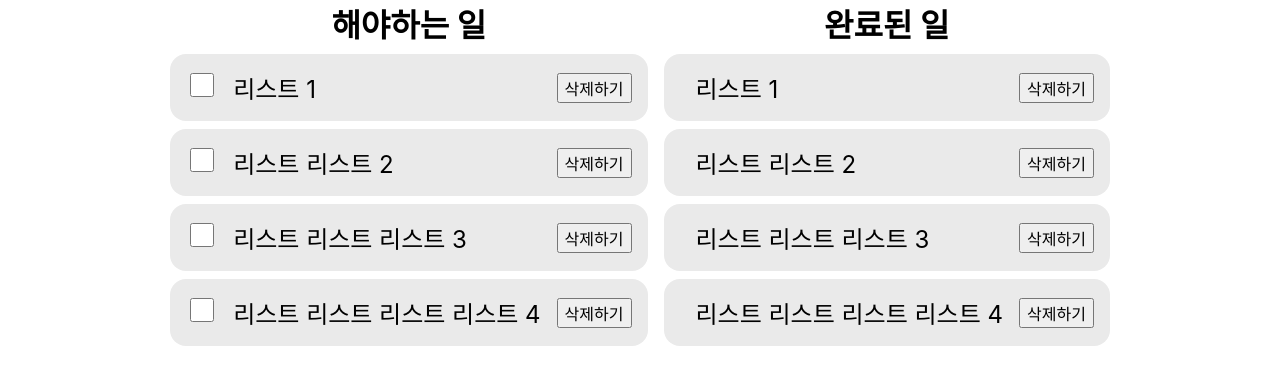
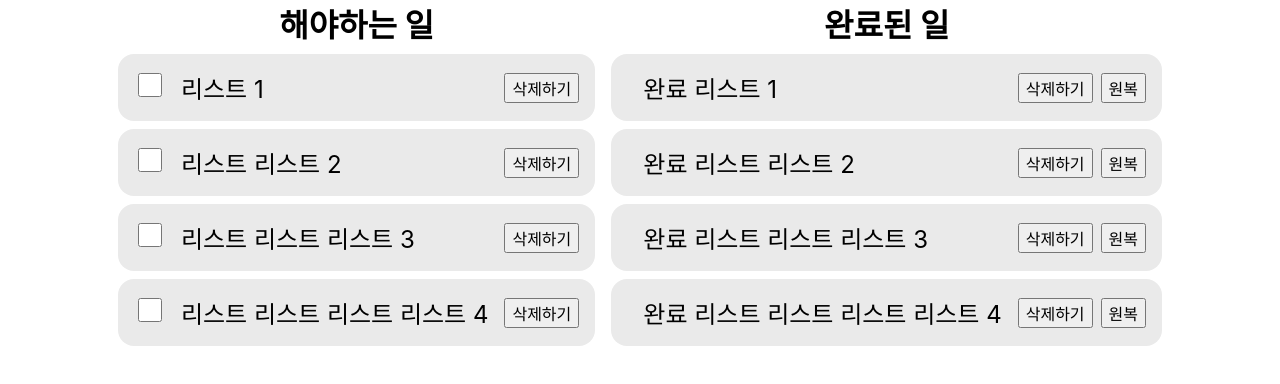
Before and after one commit to DonBackHa/React-tutorial, a React (Create React App) app: page /list in a window 1280 px wide. Shown: the top 384 px of the page. Built offline with nearby package versions, Linux system fonts and the light colour scheme.

Commit message:
mod : 완료, 삭제, 원복

```diff
--- a/src/routes/ListScreen/ListScreen.tsx
+++ b/src/routes/ListScreen/ListScreen.tsx
@@ -1,30 +1,56 @@
 import React, { useState } from "react";
 
+type TodoType = { id: string; text: string };
+
 const ListScreen = () => {
-  const [todoList, setTodoList] = useState<
-    { id: string; text: string; active: boolean }[]
-  >([
-    { id: "0", text: "리스트 1", active: false },
-    { id: "1", text: "리스트 리스트 2", active: false },
-    { id: "2", text: "리스트 리스트 리스트 3", active: false },
-    { id: "3", text: "리스트 리스트 리스트 리스트 4", active: false },
+  const [todoList, setTodoList] = useState<TodoType[]>([
+    { id: "todo0", text: "리스트 1" },
+    { id: "todo1", text: "리스트 리스트 2" },
+    { id: "todo2", text: "리스트 리스트 리스트 3" },
+    { id: "todo3", text: "리스트 리스트 리스트 리스트 4" },
   ]);
 
-  function handleCheck(id: string, active: boolean) {
+  const [compliteList, setCompliteList] = useState<TodoType[]>([
+    { id: "complite0", text: "완료 리스트 1" },
+    { id: "complite1", text: "완료 리스트 리스트 2" },
+    { id: "complite2", text: "완료 리스트 리스트 리스트 3" },
+    { id: "complite3", text: "완료 리스트 리스트 리스트 리스트 4" },
+  ]);
+
+  function handleCheck(id: string) {
+    const row = todoList.find((row) => row.id === id);
+    if (!row) return;
+
+    handleRemoveTodo(id);
+    handleAppendComplite(row);
+  }
+
+  function handleAppendTodo(row: TodoType) {
+    setTodoList((prev) => [{ ...row, active: false }, ...prev]);
+  }
+
+  function handleAppendComplite(row: TodoType) {
+    setCompliteList((prev) => [row, ...prev]);
+  }
+
+  function handleRemoveTodo(id: string) {
     setTodoList((prev) => {
-      return prev.map((row) => {
-        if (row.id === id) {
-          return { ...row, active };
-        }
-        return row;
-      });
+      return prev.filter((row) => row.id !== id);
     });
   }
 
-  function handleRemove(id: string) {
-    setTodoList((prev) => {
+  function handleRemoveComplite(id: string) {
+    setCompliteList((prev) => {
       return prev.filter((row) => row.id !== id);
     });
+  }
+
+  function handleRollback(id: string) {
+    const row = compliteList.find((row) => row.id === id);
+    if (!row) return;
+
+    handleRemoveComplite(id);
+    handleAppendTodo({ ...row });
   }
 
   const TodoListTitle = (props: { text: string }) => {
@@ -57,12 +83,11 @@ const ListScreen = () => {
               <TodoRow
                 key={row.id}
                 text={row.text}
-                active={row.active}
                 onCheck={(active) => {
-                  handleCheck(row.id, active);
+                  handleCheck(row.id);
                 }}
                 onRemove={() => {
-                  handleRemove(row.id);
+                  handleRemoveTodo(row.id);
                 }}
               />
             );
@@ -70,13 +95,16 @@ const ListScreen = () => {
         </div>
         <div>
           <TodoListTitle text="완료된 일" />
-          {todoList.map((row) => {
+          {compliteList.map((row) => {
             return (
               <CompliteRow
                 key={row.id}
                 text={row.text}
                 onRemove={() => {
-                  handleRemove(row.id);
+                  handleRemoveComplite(row.id);
+                }}
+                onTodo={() => {
+                  handleRollback(row.id);
                 }}
               />
             );
@@ -119,7 +147,7 @@ const CheckBox = (props: {
 
 const TodoRow = (props: {
   text: string;
-  active: boolean;
+  active?: boolean;
   onCheck?: (active: boolean) => void;
   onRemove?: () => void;
 }) => {
@@ -148,8 +176,12 @@ const TodoRow = (props: {
   );
 };
 
-const CompliteRow = (props: { text: string; onRemove?: () => void }) => {
-  const { text, onRemove } = props;
+const CompliteRow = (props: {
+  text: string;
+  onRemove?: () => void;
+  onTodo?: () => void;
+}) => {
+  const { text, onRemove, onTodo } = props;
 
   return (
     <div
@@ -169,6 +201,8 @@ const CompliteRow = (props: { text: string; onRemove?: () => void }) => {
         </div>
       </div>
       <CustomButton text={"삭제하기"} onPress={onRemove} />
+      <div style={{ width: 8 }} />
+      <CustomButton text={"원복"} onPress={onTodo} />
     </div>
   );
 };
```
